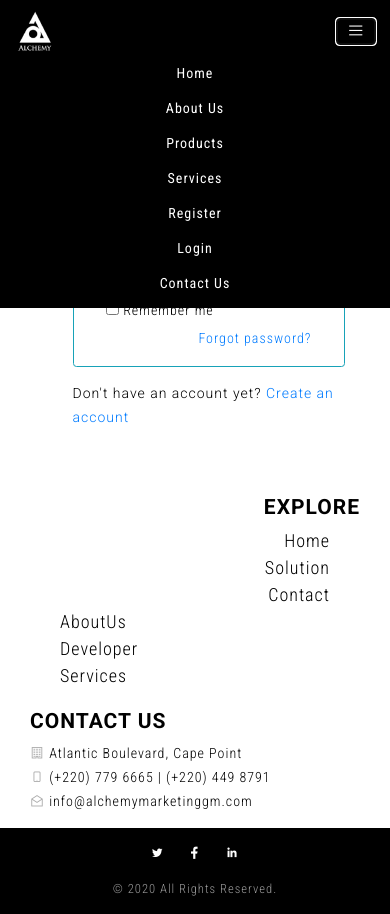
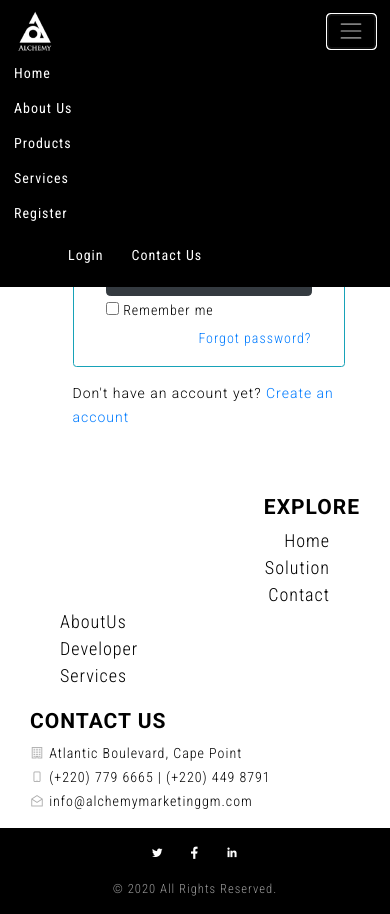
Before and after one commit to akassama/alchemy-landing-page-design, a plain HTML site: page login.html in a window 390 px wide. Both pictures are taken after a click on the button "Toggle navigation". Drawn offline with nearby package versions, Linux system fonts and the light colour scheme.

Commit message:
Navigation layout update

```diff
--- a/login.html
+++ b/login.html
@@ -29,17 +29,13 @@
 
 <body class='dark bottom-nav'>
   <div class='container-fluid'>
-    <nav class="navbar navbar-expand-lg navbar-dark fixed-top">
+    <nav class="navbar navbar-expand-lg navbar-light navbar-dark fixed-top">
       <a class="navbar-brand" href="index.html"><img src="images/jk.png" height="40" alt=""></a>
-
-      <button class="navbar-toggler" type="button" data-toggle="collapse" data-target="#navbarSupportedContent"
-        aria-controls="navbarSupportedContent" aria-expanded="false" aria-label="Toggle navigation">
-        <span style="color:#fff !important;">
-          <i class="las la-bars"></i>
-        </span>
+      <button class="navbar-toggler" type="button" data-toggle="collapse" data-target="#navbarSupportedContent" aria-controls="navbarSupportedContent" aria-expanded="false" aria-label="Toggle navigation">
+        <span class="navbar-toggler-icon"></span>
       </button>
 
-      <div class="collapse navbar-collapse mx-auto text-center" id="navbarSupportedContent">
+      <div class="collapse navbar-collapse" id="navbarSupportedContent">
         <ul class="navbar-nav mr-auto">
             <li class="nav-item active">
               <a class="nav-link" href="index.html">Home <span class="sr-only">(current)</span></a>
@@ -56,6 +52,8 @@
             <li class="nav-item">
               <a class="nav-link" href="register.html">Register</a>
             </li>
+        </ul>
+        <ul class="form-inline my-2 my-lg-0">
             <li class="nav-item">
               <a class="nav-link" href="login.html">Login</a>
             </li>
@@ -64,7 +62,6 @@
             </li>
         </ul>
       </div>
-      <!-- </div> -->
     </nav>
     <section id='start'>
 <h2 class="text-center mt-5">Login</h2>
```
Lines whose indentation alone changed are shown as unchanged.
